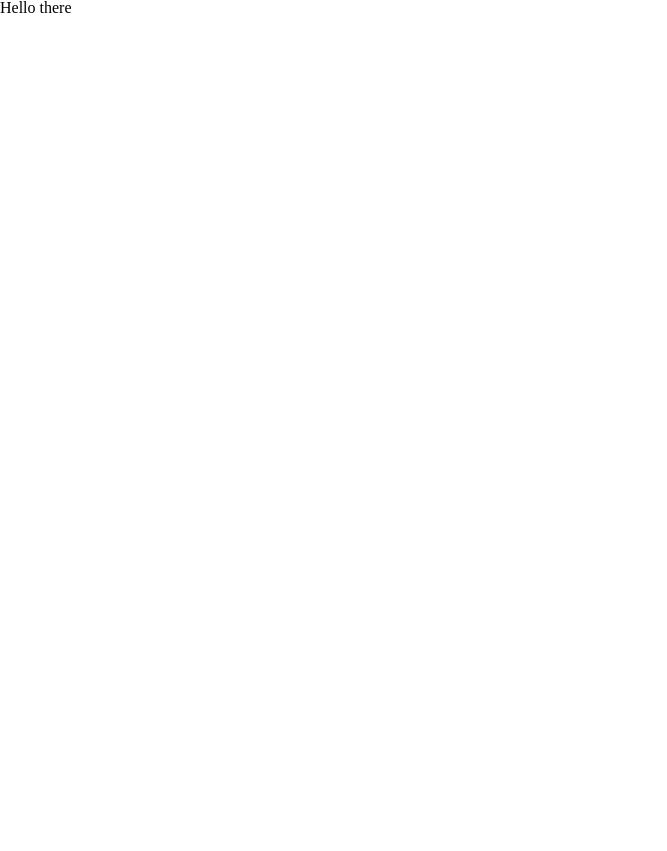
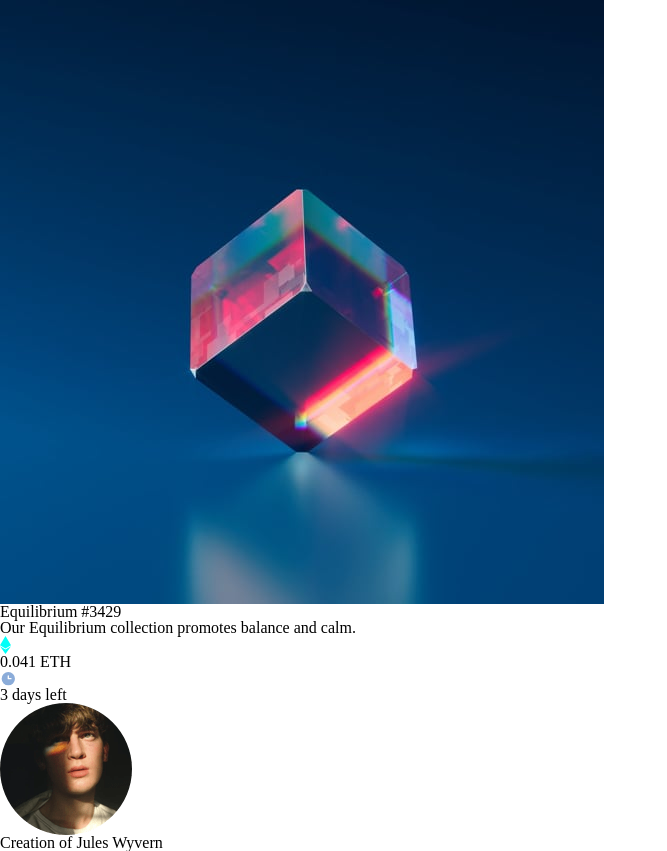
Before and after one commit to SuperSonic57/fem-nft-preview-card-component, a website: page src/index.html in a window 1280 px wide. Shown: the whole page, without its empty margins (0-667 px from the left). Before the commit the page ends 800 px from the top, so only its background shows below. Drawn offline with Linux system fonts and the light colour scheme.

Commit message:
Add HTML content, delete text.txt

```diff
--- a/src/index.html
+++ b/src/index.html
@@ -1,4 +1,5 @@
 <!DOCTYPE html>
+
 <html lang="en">
 	<head>
 		<meta charset="UTF-8">
@@ -8,6 +9,16 @@
 		<link rel="stylesheet" href="css/style.css">
 	</head>
 	<body>
-		<h1>Hello there</h1>
+		<main id="component">
+			<img src="../assets/images/image-equilibrium.jpg" alt="Equilibrium #3429">
+			<h1>Equilibrium #3429</h1>
+			<p>Our Equilibrium collection promotes balance and calm.</p>
+			<img src="../assets/images/icon-ethereum.svg" alt="Ethereum icon">
+			<p>0.041 ETH</p>
+			<img src="../assets/images/icon-clock.svg" alt="Clock icon">
+			<p>3 days left</p>
+			<img src="../assets/images/image-avatar.png" alt="Avatar">
+			<p>Creation of <span>Jules Wyvern</span></p>
+		</main>
 	</body>
 </html>
```
Also changed, not shown: text.txt (deleted, +0 -8 lines).
